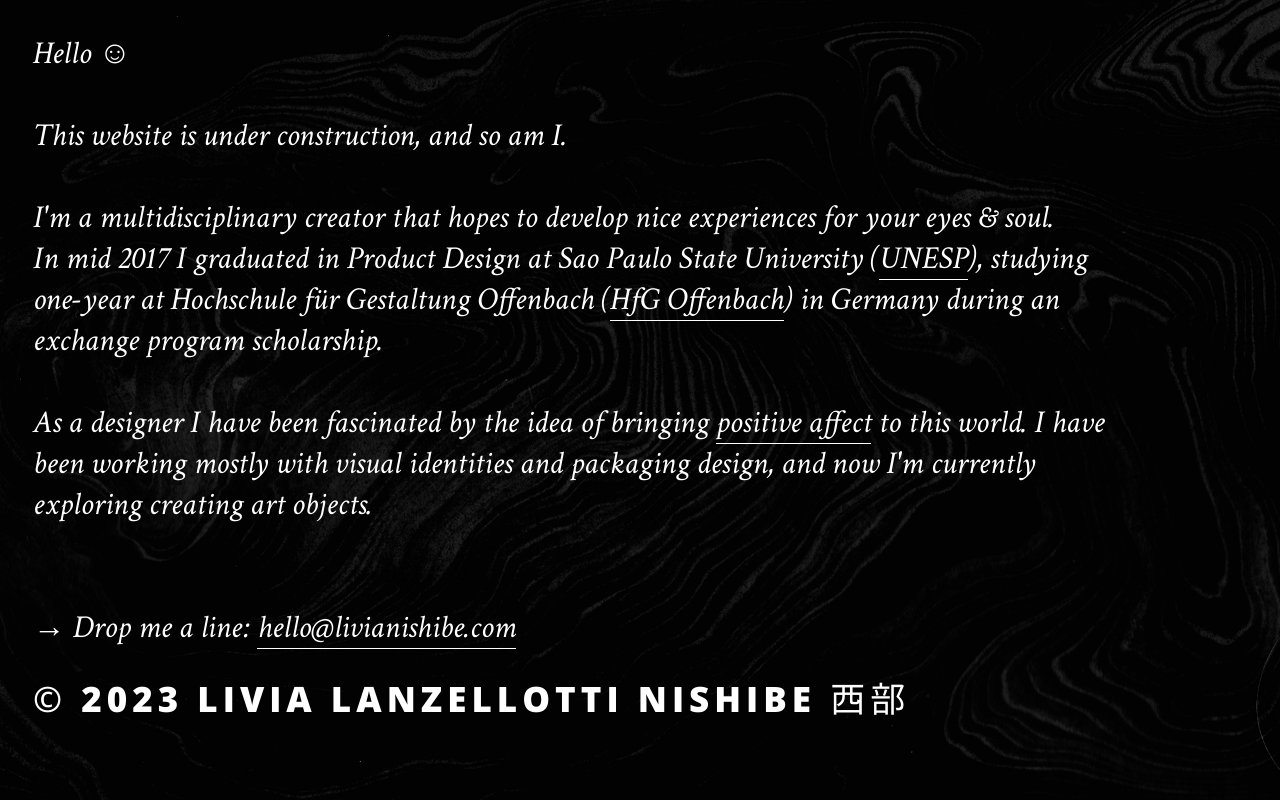
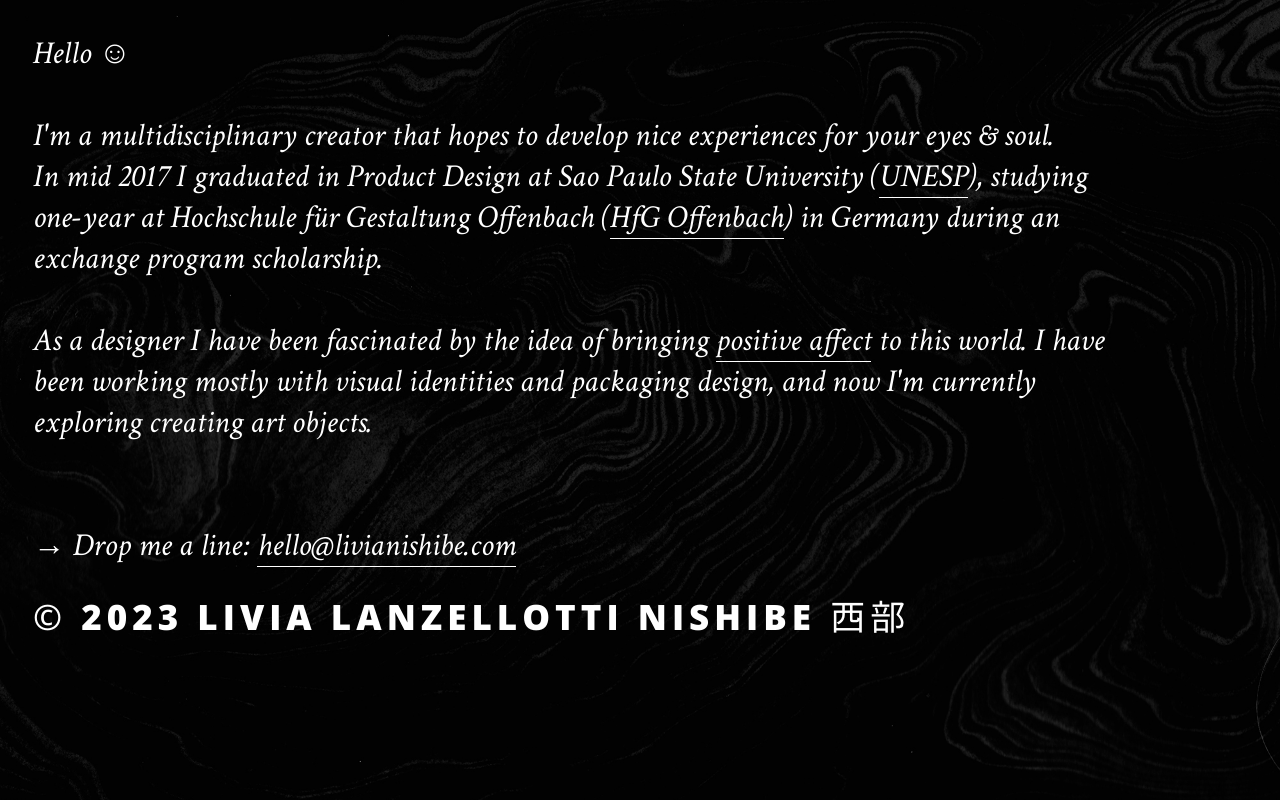
Before and after one commit to livianishibe/design, a plain HTML site: page index.html in a window 1280 px wide. Drawn offline with nearby package versions, Linux system fonts and the light colour scheme.

Commit message:
Update index.html

```diff
--- a/index.html
+++ b/index.html
@@ -16,8 +16,6 @@
 <body>
     Hello <div class="emoji">☺</div>
     <br><br>
-    This website is under construction, and so am I.
-    <br><br>
     I'm a multidisciplinary creator that hopes to develop nice experiences for your eyes &amp; soul.<br>
     In mid 2017 I graduated in Product Design at Sao Paulo State University (<a target="_blank" href="https://www.international.unesp.br/">UNESP</a>), studying one-year at Hochschule für Gestaltung Offenbach (<a target="_blank" href="https://www.hfg-offenbach.de/">HfG Offenbach</a>) in Germany during an exchange program scholarship.
     <br><br>
```
